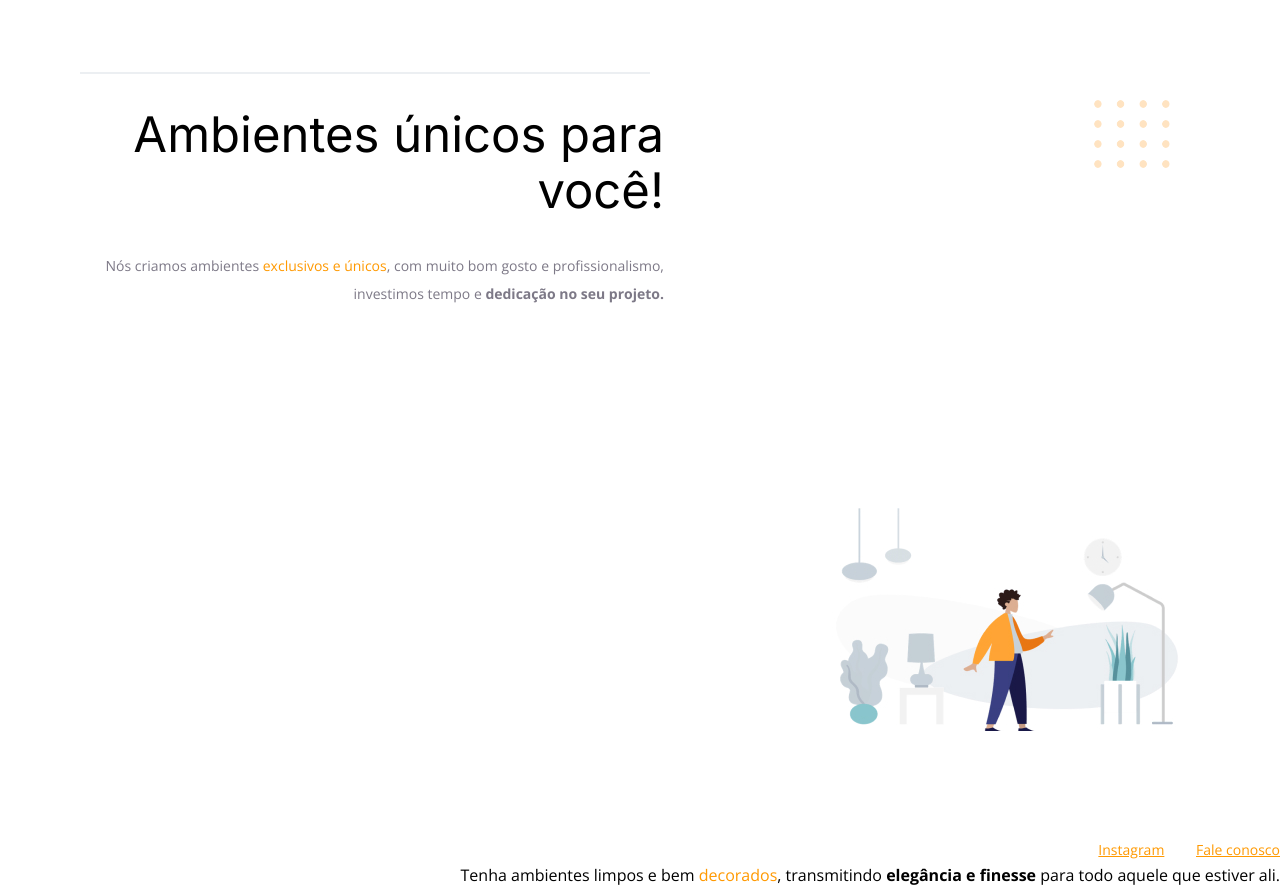
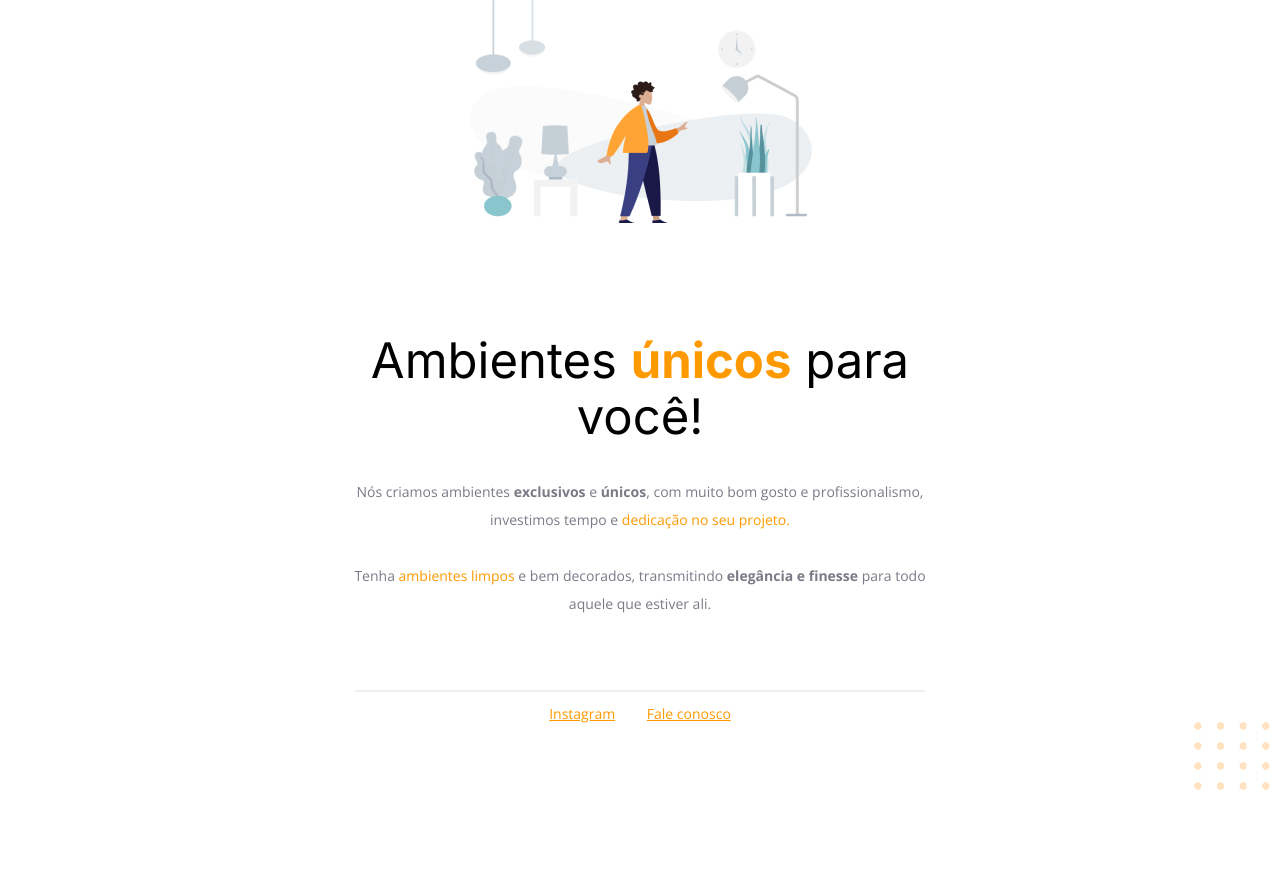
Before and after one commit to gmartinssilva/projeto_01_desafio, a plain HTML site: page index.html in a window 1280 px wide. After the commit the page ends 800 px from the top, so only its background shows below. Drawn offline with nearby package versions, Linux system fonts and the light colour scheme.

Commit message:
fix: Corrige estruturas do HTML e estilos CSS

```diff
--- a/index.html
+++ b/index.html
@@ -1,7 +1,5 @@
-<!-- Instrução que define o tipo do documento. -->
 <!DOCTYPE html>
 <html lang="pt-br">
-  <!-- Tag <head> contém as instruções para a página -->
   <head>
     <link rel="preconnect" href="https://fonts.googleapis.com" />
     <link rel="preconnect" href="https://fonts.gstatic.com" crossorigin />
@@ -17,35 +15,35 @@
     <link rel="stylesheet" href="style.css" />
   </head>
 
-  <!-- Tag <body> é o corpo do documento, onde tem as informações que serão mostradas. -->
   <body>
     <div id="hero">
-      <div class="line"></div>
-      <h1>Ambientes únicos para você!</h1>
+      <img
+        src="images/img1.jpg"
+        alt="Desenho de uma pessoa vestindo uma camisa amarela em uma sala com Móveis"
+      />
+      <h1>Ambientes <span>únicos</span> para você!</h1>
       <p>
-        Nós criamos ambientes <span>exclusivos e únicos</span>, com muito
-        bom gosto e profissionalismo, investimos tempo e
-        <strong>dedicação no seu projeto.</strong>
+        Nós criamos ambientes <span class="destacar">exclusivos</span> e
+        <span class="destacar">únicos</span>, com muito bom gosto e
+        profissionalismo, investimos tempo e
+        <span>dedicação no seu projeto.</span>
 
         <br />
         <br />
+
+        Tenha <span>ambientes limpos</span> e bem decorados, transmitindo
+        <strong>elegância e finesse</strong>
+        para todo aquele que estiver ali.
       </p>
     </div>
-    <img
-      src="images/img1.jpg"
-      alt="Desenho de uma pessoa vestindo uma camisa amarela em uma sala com Móveis"
-    />
 
     <div id="footer">
+      <div class="line"></div>
       <a target="_blank" href="https://instagram.com/moveisparavoce"
         >Instagram</a
       >
       <a href="mailto:contato@moveisparavoce.com">Fale conosco</a>
     </div>
-
-    Tenha ambientes limpos e bem <span>decorados</span>, transmitindo
-    <strong>elegância e finesse</strong>
-    para todo aquele que estiver ali.
 
     <img
       id="balls"
--- a/style.css
+++ b/style.css
@@ -1,23 +1,22 @@
 body {
   font-family: "Open Sans", sans-serif;
-  text-align: end;
+  text-align: center;
   margin: 0;
 }
 
 #hero {
   width: 592px;
-    margin: 72px;
+  margin: 0 auto 72px;
 }
 
-img {
-    margin: 100px;
+#hero img {
+  margin: 0 auto 72px;
 }
-
 h1 {
   font-family: "Inter", sans-serif;
   font-size: 49px;
   line-height: 56px;
-  font-weight: normal;
+  font-weight: 400;
 }
 
 h1 span {
@@ -26,11 +25,18 @@ h1 span {
   margin-bottom: 32px;
 }
 
-span, a {
+span,
+a {
   color: #ff9900;
 }
 
-p, #footer {
+.destacar {
+  color: #7d7987;
+  font-weight: 700;
+}
+
+p,
+#footer {
   color: #7d7987;
   font-size: 14px;
   line-height: 28px;
@@ -44,13 +50,13 @@ p, #footer {
   width: 568px;
   height: 0;
 
-    margin: 0 8px;
+  margin: 0 auto 8px;
 
-    border: 1px solid #ECEFF2;
+  border: 1px solid #eceff2;
 }
 
 #balls {
   position: fixed;
-    top: 0;
+  bottom: 0;
   right: 0;
 }
```
Lines whose indentation alone changed are shown as unchanged.
